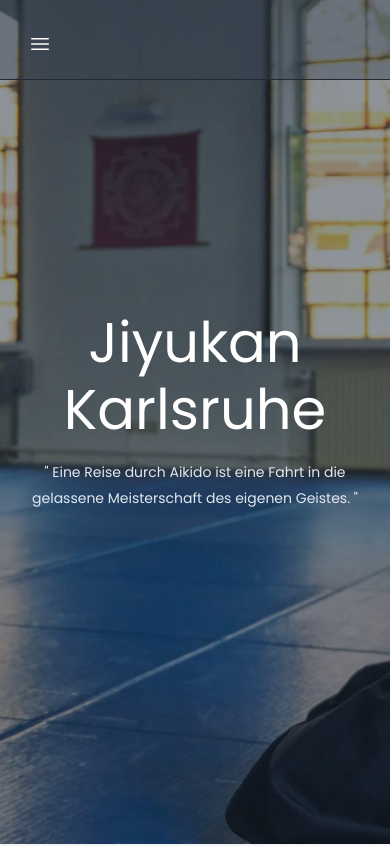
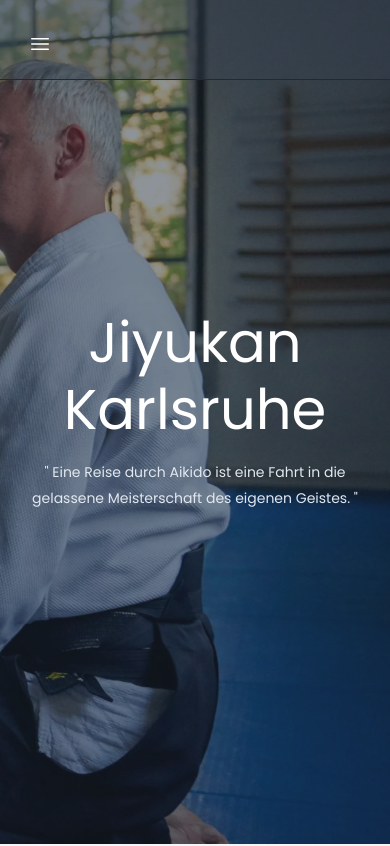
Before and after one commit to tomasvivaldi/mysoue, a Next.js app: page / in a window 390 px wide. Shown: the top 846 px of the page. Built offline with nearby package versions, Linux system fonts and the light colour scheme.

Commit message:
Fixed image positioning for small screens

```diff
--- a/components/ImageSlider.tsx
+++ b/components/ImageSlider.tsx
@@ -42,7 +42,9 @@ const ImageSlider = () => {
             alt={`Slide ${index}`}
             layout="fill"
             objectFit="cover"
-            objectPosition="top"
+            objectPosition={
+              index === 0 ? "right" : index === 1 ? "top center" : "right"
+            }
           />
         </div>
       ))}
```
